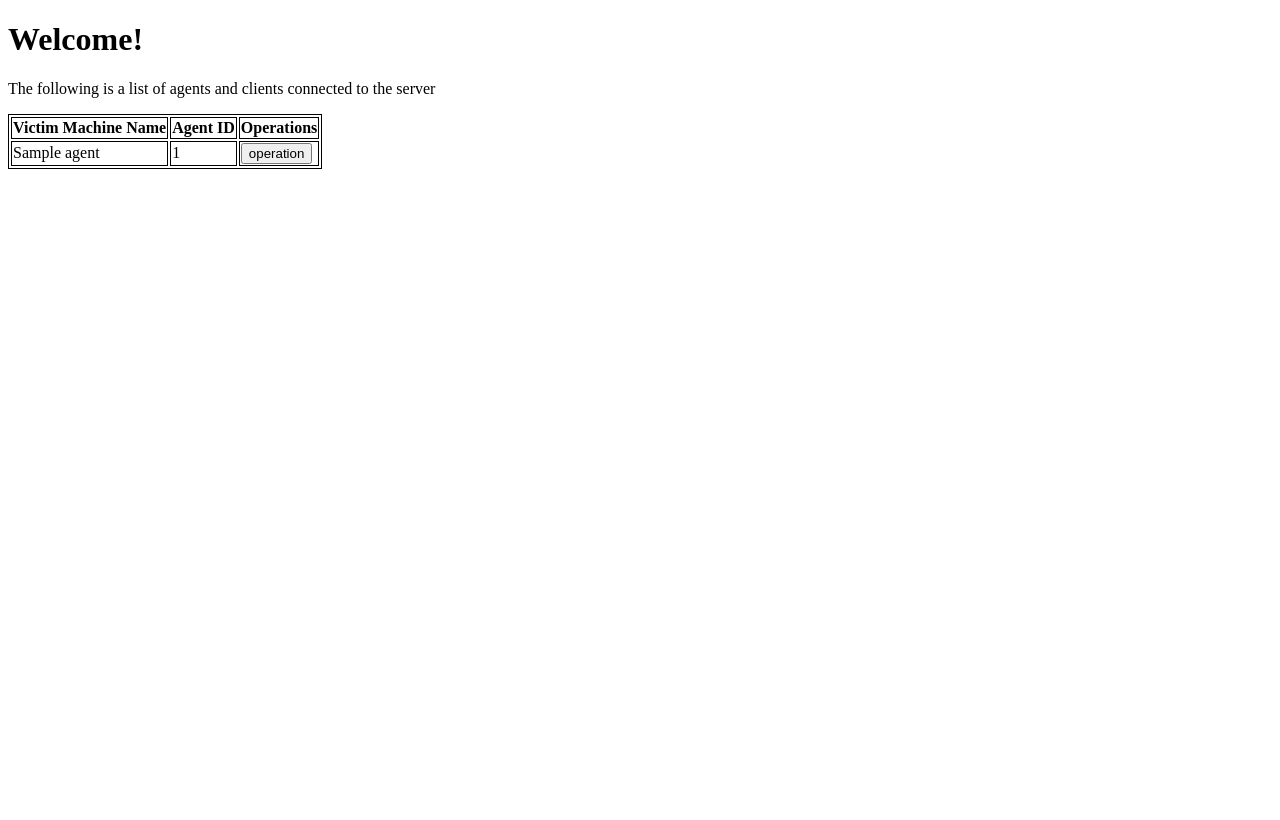
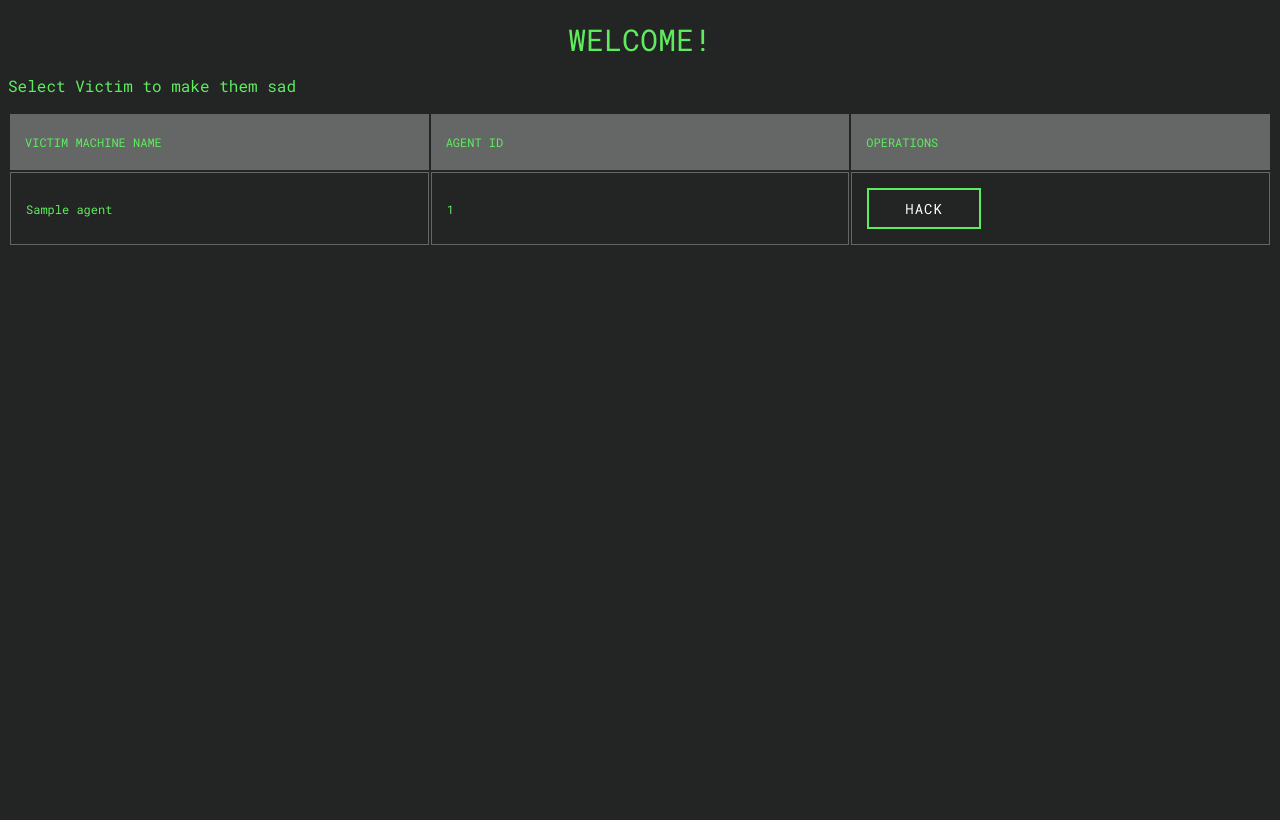
Before and after one commit to Waynel65/C2_Engineering_Project, a Flask app: page /client/dashboard in a window 1280 px wide. Before the commit the page ends 169 px from the top, so only its background shows below. Run offline with Flask 2, Linux system fonts and the light colour scheme; a user stored in the database is signed in; tables that the repository leaves empty hold one stand-in row (values such as "Sample post").

Commit message:
added css for dashboard

```diff
--- /dev/null
+++ b/C2/static/css/dashboard.css
@@ -0,0 +1,63 @@
+html, body {
+    height: 100%;
+    font-family: 'Roboto Mono', monospace;
+    background-color: #232424;
+    color: #5eec5e;
+
+}
+
+h1{
+    font-size: 30px;
+    color: #5eec5e;
+    text-transform: uppercase;
+    font-weight: 300;
+    text-align: center;
+    margin-bottom: 15px;
+}
+
+table{
+    width:100%;
+    table-layout: fixed;
+}
+
+th{
+    padding: 20px 15px;
+    text-align: left;
+    font-weight: 500;
+    font-size: 12px;
+    color: #5eec5e;
+    text-transform: uppercase;
+    background-color: rgba(255,255,255,0.3);
+}
+td{
+    padding: 15px;
+    text-align: left;
+    vertical-align:middle;
+    font-weight: 300;
+    font-size: 12px;
+    color: #5eec5e;
+    border-bottom: solid 1px rgba(255,255,255,0.1);
+    border: 1px solid rgba(255,255,255,0.3);
+}
+
+.button {
+
+    color: #FFF;
+    border: 2px solid #5eec5e;
+    border-radius: 0px;
+    padding: 9px 36px;
+    display: inline-block;
+    font-family: 'Roboto Mono', monospace;
+    font-size: 14px;
+    letter-spacing: 1px;
+    cursor: pointer;
+    box-shadow: inset 0 0 0 0 #5eec5e;
+    -webkit-transition: ease-out 0.4s;
+    -moz-transition: ease-out 0.4s;
+    transition: ease-out 0.4s;
+    background-color: #232424;
+  }
+
+  .button:hover {
+    box-shadow: inset 400px 50px 0 0 #5eec5e;
+  }
--- a/C2/templates/dashboard.html
+++ b/C2/templates/dashboard.html
@@ -1,17 +1,16 @@
 <!doctype html>
   <html lang="en">
     <head>
+      <link rel="stylesheet" href="../static/css/dashboard.css">
+      <link rel="preconnect" href="https://fonts.googleapis.com">
+      <link rel="preconnect" href="https://fonts.gstatic.com" crossorigin>
+      <link href="https://fonts.googleapis.com/css2?family=Roboto+Mono&display=swap" rel="stylesheet">
       <meta charset="UTF-8">
       <title>Dashboard</title>
     </head>
-    <style>
-      table, th, td {
-        border:1px solid black;
-      }
-    </style>
     <body>
         <h1>Welcome!</h1>
-        <p>The following is a list of agents and clients connected to the server</p>
+        <p>Select Victim to make them sad</p>
         <table>
           <tr>
             <th> Victim Machine Name</th>
@@ -25,7 +24,7 @@
                 <td>
                   <form method="post" action="{{ url_for('operation')}}">
                     <input type="hidden" name="agent_id" value="{{ agent.agent_id }}">
-                    <input type="submit" value="operation" />
+                    <input type="submit" class="button" value="HACK" />
                   </form>
                 </td>
             </tr>
--- a/C2/templates/unauthorized.html
+++ b/C2/templates/unauthorized.html
@@ -1,6 +1,10 @@
 <!DOCTYPE html>
 <html lang="en">
     <head>
+        <link rel="stylesheet" href="../static/css/login.css">
+        <link rel="preconnect" href="https://fonts.googleapis.com">
+        <link rel="preconnect" href="https://fonts.gstatic.com" crossorigin>
+        <link href="https://fonts.googleapis.com/css2?family=Roboto+Mono&display=swap" rel="stylesheet">
         <meta charset="UTF-8">
         <title>Unauthorized</title>
     </head>
```
